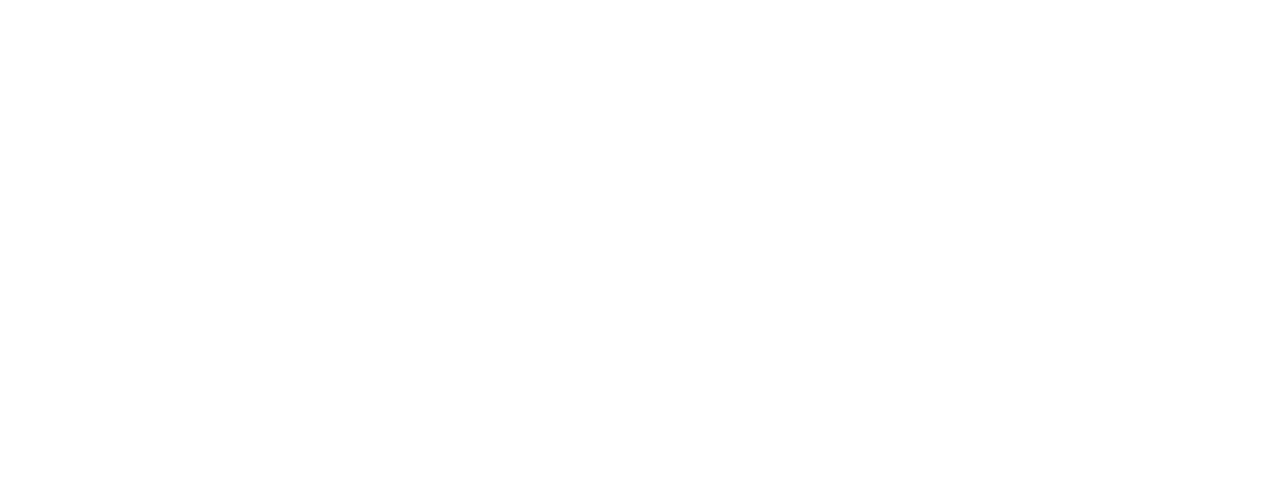
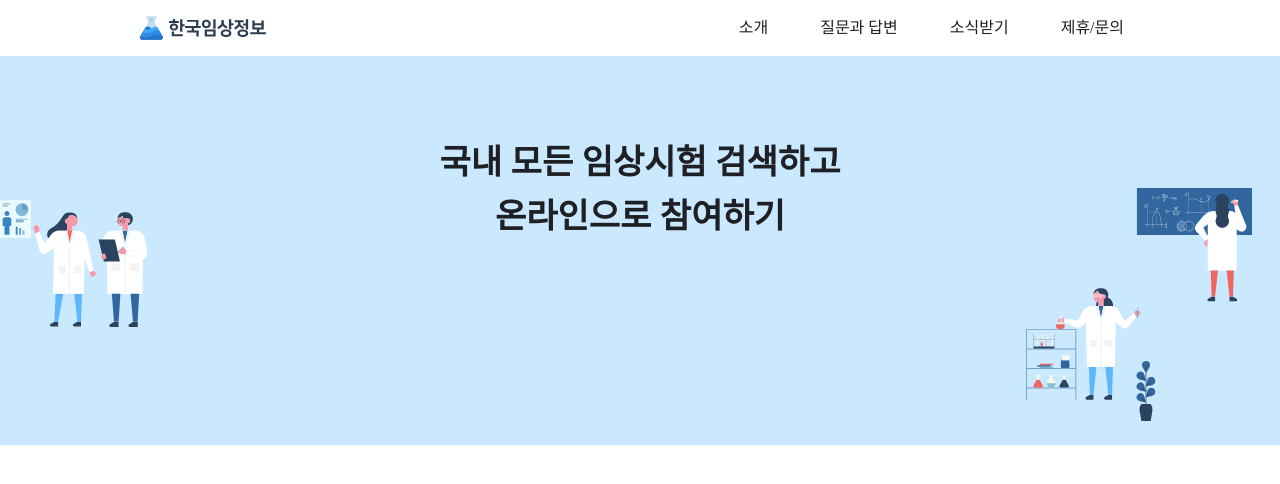
Before and after one commit to Woogie-94/pre-onboarding-12th-3-10, a React (Vite) app: page / in a window 1280 px wide. Shown: the top 484 px of the page. Built offline with nearby package versions, Linux system fonts and the light colour scheme.

Commit message:
feature : Bring styles

```diff
--- /dev/null
+++ b/src/components/common/Header.tsx
@@ -0,0 +1,70 @@
+import { styled } from "styled-components";
+
+import LogoSvg from "../../assets/svg/LogoSvg";
+
+const Header = () => {
+  return (
+    <Wrapper>
+      <Inner>
+        <Logo>
+          <a href="/">
+            <LogoSvg />
+          </a>
+        </Logo>
+        <Nav>
+          <a href="/">소개</a>
+          <a href="/">질문과 답변</a>
+          <a href="/">소식받기</a>
+          <a href="/">제휴/문의</a>
+        </Nav>
+      </Inner>
+    </Wrapper>
+  );
+};
+
+export default Header;
+
+const Wrapper = styled.header`
+  display: flex;
+  justify-content: center;
+  width: 100%;
+  height: 56px;
+  background-color: #fff;
+`;
+
+const Inner = styled.div`
+  display: flex;
+  justify-content: space-between;
+  align-items: center;
+  width: 100%;
+  max-width: 1040px;
+  padding: 0 20px;
+`;
+
+const Logo = styled.h1`
+  width: 126px;
+  height: 100%;
+
+  & > a {
+    display: flex;
+    align-items: center;
+    height: 100%;
+  }
+`;
+
+const Nav = styled.nav`
+  display: flex;
+  gap: 20px;
+
+  & > a {
+    font-size: 1rem;
+    font-weight: 500;
+    line-height: 1.6;
+    color: #1e2025;
+    padding: 8px 16px;
+
+    &:hover {
+      text-decoration: underline;
+    }
+  }
+`;
--- a/src/pages/Main.tsx
+++ b/src/pages/Main.tsx
@@ -1,5 +1,72 @@
+import { styled } from "styled-components";
+
+import MainBackgroundSvg_1 from "../assets/svg/MainBackgroundSvg_1";
+import MainBackgroundSvg_2 from "../assets/svg/MainBackgroundSvg_2";
+import MainBackgroundSvg_3 from "../assets/svg/MainBackgroundSvg_3";
+import Header from "../components/common/Header";
+
+
+
 const Main = () => {
-  return <></>;
+  return (
+    <Wrapper>
+      <Header />
+      <Inner>
+        <Title>
+          국내 모든 임상시험 검색하고 <br /> 온라인으로 참여하기
+        </Title>
+      </Inner>
+      <MainSvg1>
+        <MainBackgroundSvg_1 />
+      </MainSvg1>
+      <MainSvg2>
+        <MainBackgroundSvg_2 />
+      </MainSvg2>
+      <MainSvg3>
+        <MainBackgroundSvg_3 />
+      </MainSvg3>
+    </Wrapper>
+  );
 };
 
 export default Main;
+
+// Style
+const Wrapper = styled.div`
+  display: flex;
+  flex-direction: column;
+  align-items: center;
+  width: 100%;
+  background-color: #cae9ff;
+`;
+const Inner = styled.div`
+  position: relative;
+  display: flex;
+  flex-direction: column;
+  align-items: center;
+  width: 100%;
+  max-width: 1040px;
+  padding: 80px 0 160px;
+`;
+const Title = styled.h2`
+  font-size: 2.125rem;
+  line-height: 1.6;
+  color: #1e2025;
+  text-align: center;
+  margin-bottom: 40px;
+`;
+const MainSvg1 = styled.div`
+  position: absolute;
+  left: 0;
+  top: 200px;
+`;
+const MainSvg2 = styled.div`
+  position: absolute;
+  right: 124px;
+  top: 288px;
+`;
+const MainSvg3 = styled.div`
+  position: absolute;
+  right: 28px;
+  top: 188px;
+`;
```
Also changed, not shown: src/components/common/Input.tsx (added, +33 -0 lines), src/components/search/SearchInput.tsx (added, +82 -0 lines), src/components/search/SearchResult.tsx (added, +91 -0 lines).
